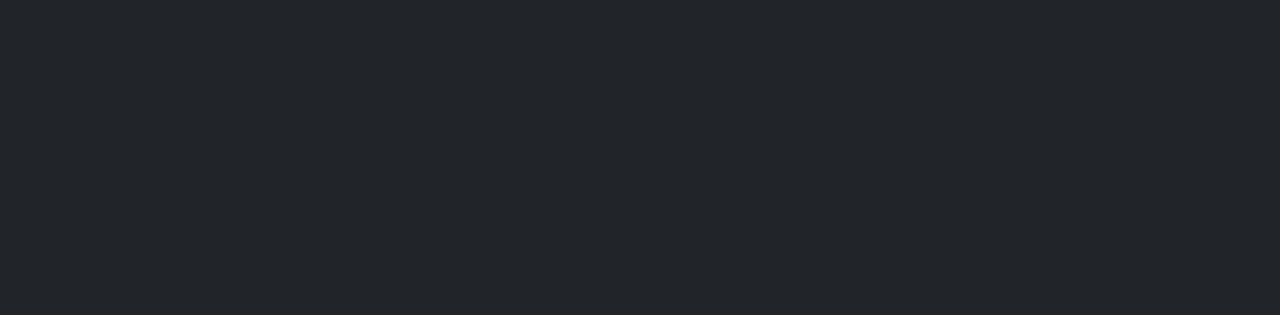
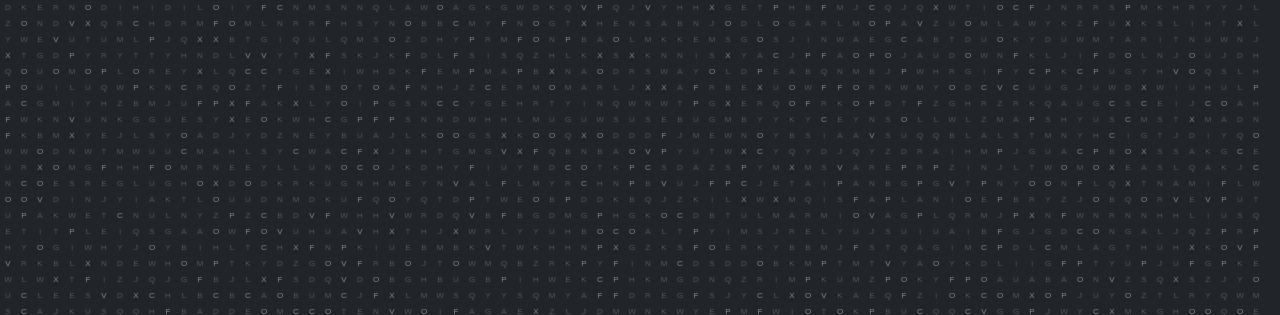
Before and after one commit to thevfxcoop/public, a plain HTML site: page docs/index.html in a window 1280 px wide. Shown: the top 315 px of the page. Drawn offline with Linux system fonts and the light colour scheme.

Commit message:
Updated website with canvas

```diff
--- a/docs/css/style.css
+++ b/docs/css/style.css
@@ -4,4 +4,16 @@
 body {
     font-family: Lato, sans-serif;
     font-weight: 300;
+    margin:0;
+    padding:0;
 }
+
+canvas {
+    position: absolute;
+    display: block;
+    left: 0;
+    top: 0;
+    width: 100vw;
+    height: 100vh;
+    z-index: -1;
+}
--- a/docs/index.html
+++ b/docs/index.html
@@ -8,6 +8,7 @@
     <link href="css/style.css" rel="stylesheet">
     <script src="js/bootstrap-5.0.0-beta2-dist/bootstrap.bundle.min.js"></script>
     <script src="https://www.google.com/recaptcha/enterprise.js" async defer></script>
+    <script src="js/canvas.js"></script>
 </head>
 
 <body class="bg-dark text-light">
@@ -94,7 +95,7 @@
                 })
                     .then(response => response.json())
                     .then(response => {
-                    if(response.status == 200) {
+                        if (response.status == 200) {
                             document.querySelector(".toast-body").innerText = "" + response["content"];
                         } else {
                             document.querySelector(".toast-body").innerText = "Error: " + response["content"];
@@ -116,6 +117,8 @@
             document.querySelector("#submit").classList.remove("disabled");
         }
     </script>
+
+    <!-- Canvas -->
+    <canvas id="canvas"></canvas>
 </body>
-
 </html>
--- /dev/null
+++ b/docs/js/canvas.js
@@ -0,0 +1,53 @@
+
+const gridSize = 16;
+const someLetters = "ABDEGHIJKLMNQRSTUWYZ";
+const otherLetters = "VFXCOOP";
+
+// Generate random letter and color
+function letter() {
+    var randLetter = Math.round(Math.random() * (someLetters.length + otherLetters.length - 1));
+    if(randLetter < otherLetters.length) {
+        return [ otherLetters[randLetter], "#888" ];
+    } else {
+        return [ someLetters[randLetter - otherLetters.length], "#555" ];
+    }
+}
+
+function drawCanvas(canvas) {
+    const ctx = canvas.getContext('2d');
+    const center = gridSize >> 1;
+
+    // Calculate offset
+    const xoffset = (canvas.width % gridSize) >> 2 + 0.5;
+    const yoffset = (canvas.height % gridSize) >> 2 + 0.5;
+    ctx.translate(xoffset,yoffset);
+
+    // Set styles
+    ctx.font = '' + center + 'px "Lato",sans-serif';
+    ctx.textAlign = "center";
+    ctx.textBaseline = "middle";
+    ctx.fillStyle = "#555";
+
+    // Draw grid
+    for (var y = 0; y < canvas.clientHeight; y += gridSize) {
+        for (var x = 0; x < canvas.clientWidth; x += gridSize) {
+            var text = letter();
+            ctx.fillStyle = text[1];
+            ctx.fillText(text[0], x - center, y - center);
+        }
+    }
+}
+
+window.addEventListener("DOMContentLoaded", (event) => {
+    var canvas = document.querySelector("#canvas");
+    canvas.width = canvas.clientWidth;
+    canvas.height = canvas.clientHeight;
+    drawCanvas(document.querySelector("#canvas"));
+});
+
+window.addEventListener('resize',(event) => {
+    var canvas = document.querySelector("#canvas");
+    canvas.width = canvas.clientWidth;
+    canvas.height = canvas.clientHeight;
+    drawCanvas(document.querySelector("#canvas"));
+});
```
Lines whose indentation alone changed are shown as unchanged.
